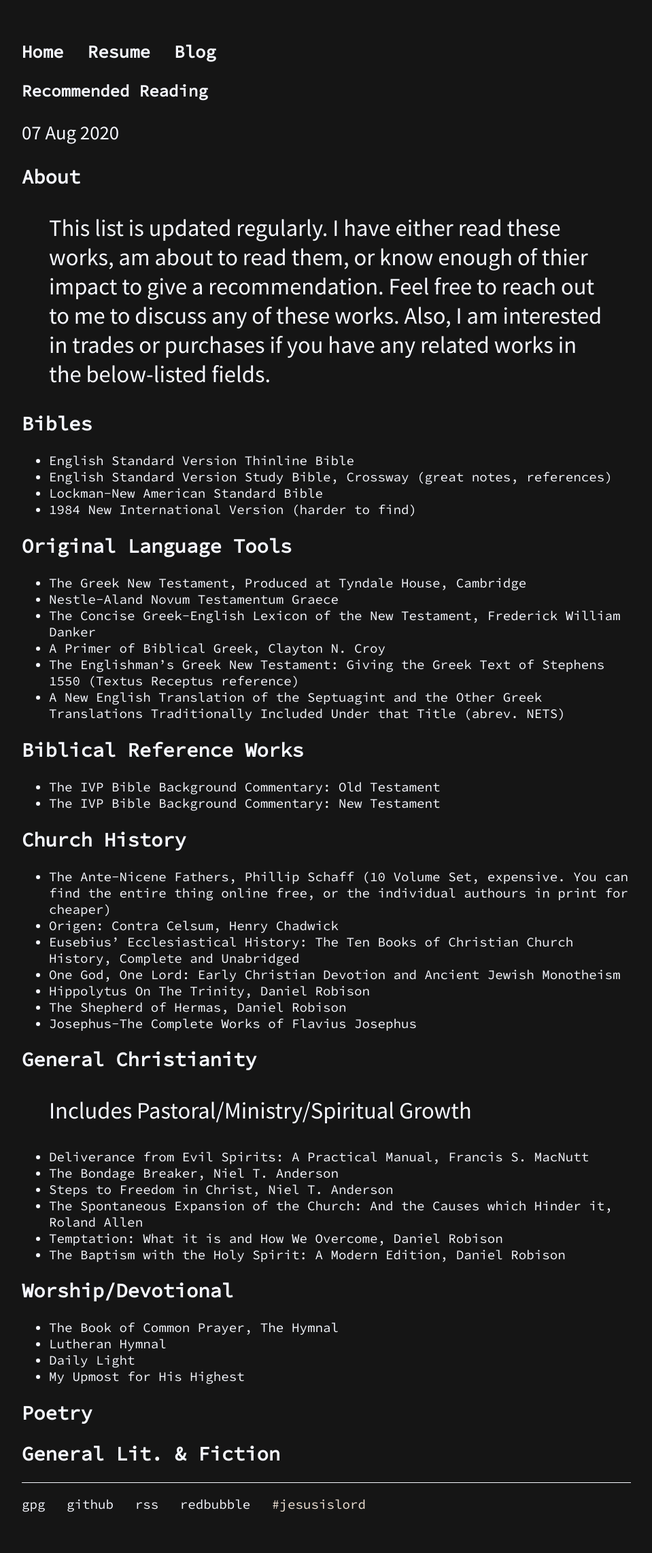
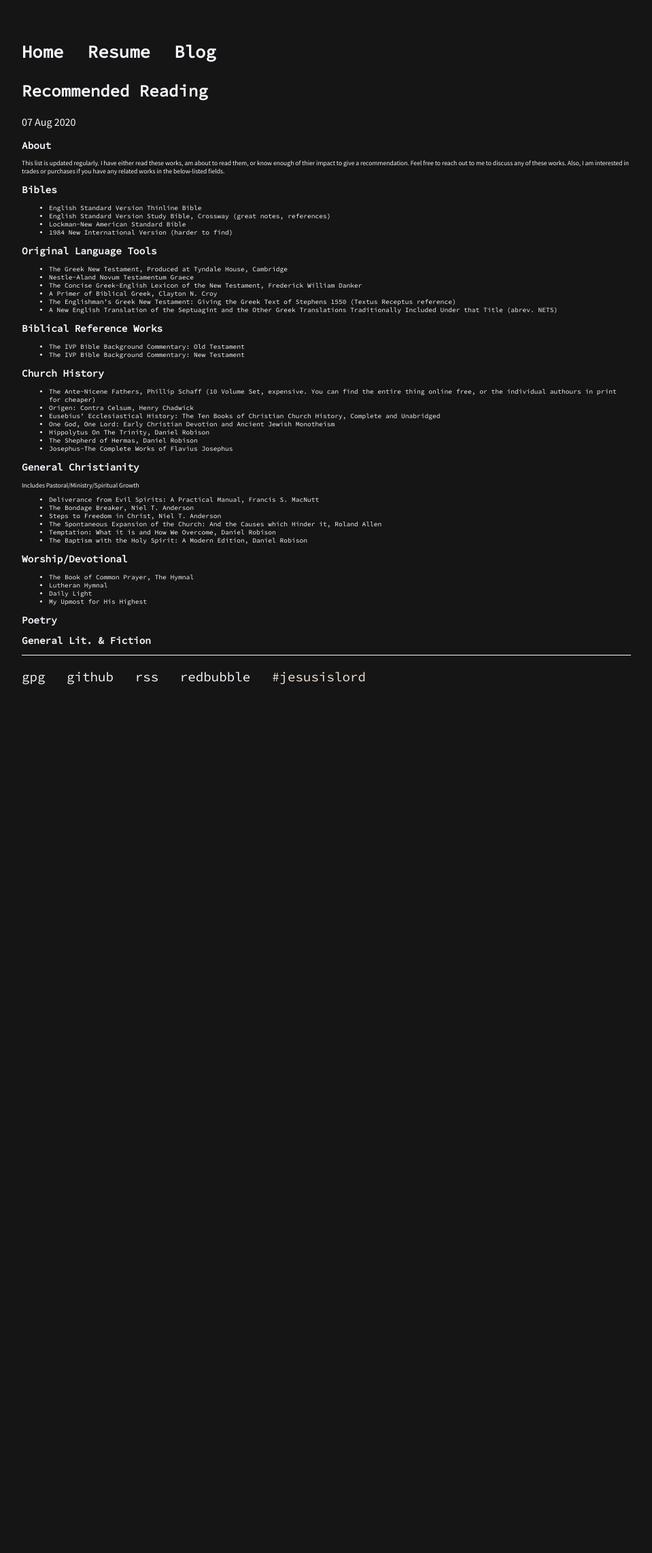
Before and after one commit to codyilardo/codyilardo.github.io, a Jekyll site: the page built from _posts/2020-08-07-rec-reading.md, in a window 1280 px wide. Shown: the whole page at 68% size, without its empty margins (160-1119 px from the left). Built offline with Jekyll 4.4.1, drawn with Linux system fonts in a browser that asks for light colours; after the commit the page ends 1067 px from its top, so only the background shows below that.

Commit message:
update sizing

```diff
--- a/_posts/2020-08-07-rec-reading.md
+++ b/_posts/2020-08-07-rec-reading.md
@@ -5,7 +5,7 @@
 ---
 
 ## About
-> This list is updated regularly. I have either read these works, am about to read them, or know enough of thier impact to give a recommendation. Feel free to reach out to me to discuss any of these works. Also, I am interested in trades or purchases if you have any related works in the below-listed fields.
+This list is updated regularly. I have either read these works, am about to read them, or know enough of thier impact to give a recommendation. Feel free to reach out to me to discuss any of these works. Also, I am interested in trades or purchases if you have any related works in the below-listed fields.
 
 
 ## Bibles
@@ -36,7 +36,7 @@
 - Josephus-The Complete Works of Flavius Josephus
 
 ## General Christianity
-> Includes Pastoral/Ministry/Spiritual Growth
+Includes Pastoral/Ministry/Spiritual Growth
 
 - Deliverance from Evil Spirits: A Practical Manual, Francis S. MacNutt
 - The Bondage Breaker, Niel T. Anderson
--- a/css/main.css
+++ b/css/main.css
@@ -66,7 +66,7 @@
 
 p {
     font-family: 'Source Sans Pro', sans-serif;
-    font-size: 1.8em;
+    font-size: 1em;
     color: #f6f8ff;
 }
 footer {
@@ -84,5 +84,5 @@
 }
 
 .post {
-    font-size: 1.2em;
+    font-size: .6em;
 }
```
